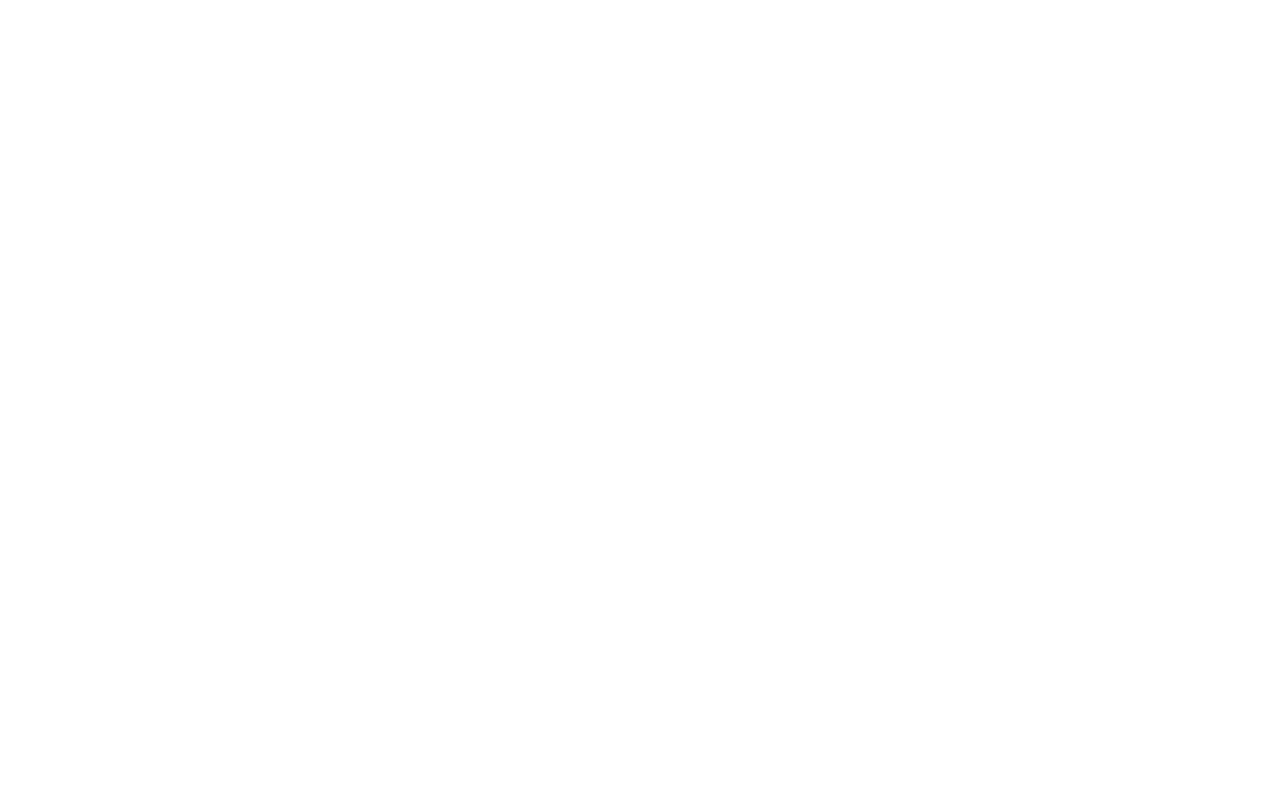
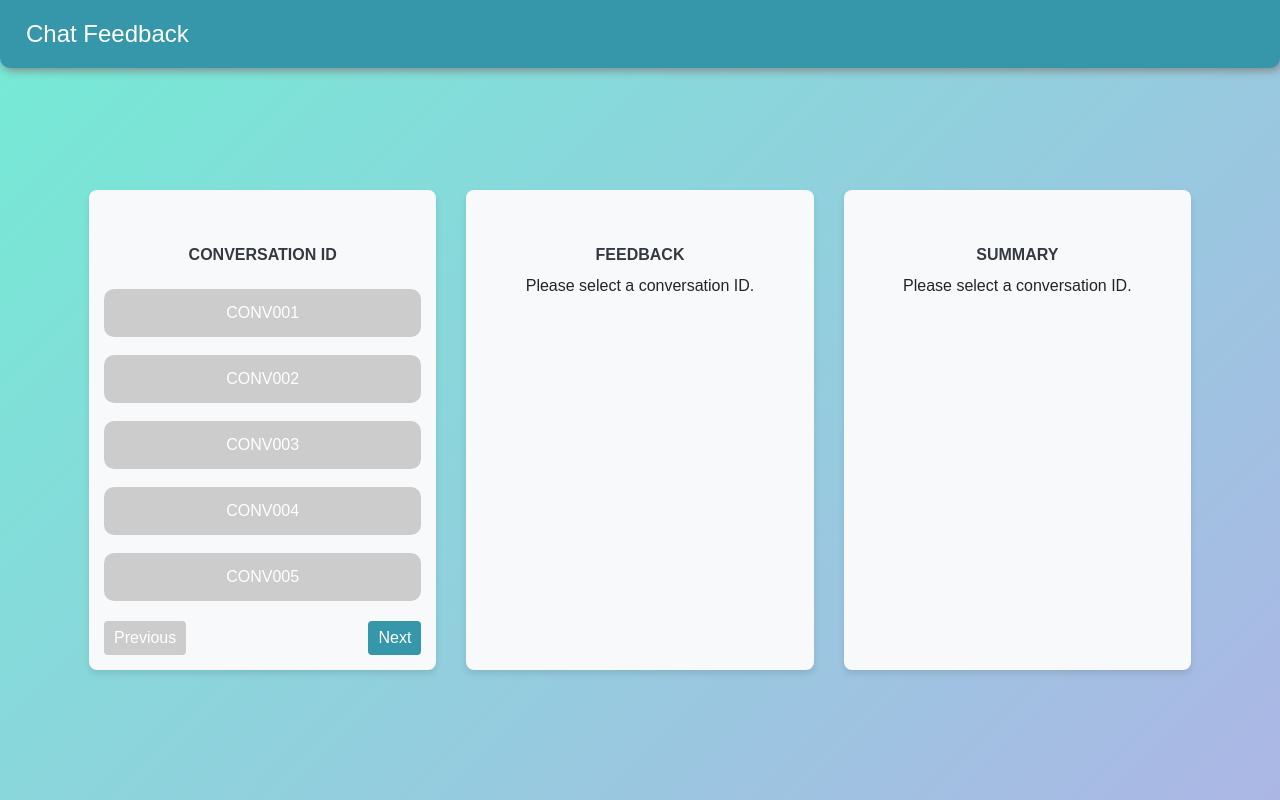
Before and after one commit to MT-GC-Open-Soft-2025/OpenSoft-VibemeterApp, a React (Create React App) app: page /feedback in a window 1280 px wide. Before the commit this address had no page. Built offline with nearby package versions, Linux system fonts and the light colour scheme; the HTML template or start-up script is replaced by a standard one.

Commit message:
feedback navbar added

```diff
--- a/src/App.js
+++ b/src/App.js
@@ -4,7 +4,7 @@
 import AdminPage from './pages/AdminPage/AdminPage';
 import Navbar from './components/navbar';
 
-import Feedback from "./pages/Feedbackpage/Feedbackpage";
+import FeedbackPage from "./pages/Feedbackpage/Feedbackpage";
 
 function App() {
   return (
@@ -15,6 +15,9 @@
           <><Navbar />
           <AdminPage /></>
           } />
+          <Route path="/feedback" element={
+            <FeedbackPage />
+          }/>
       </Routes>
     </Router>
   );
--- /dev/null
+++ b/src/components/Feedbacknavbar.css
@@ -0,0 +1,17 @@
+.navbar {
+    background-color: #56BAED;
+    padding: 1rem;
+
+    border-bottom-right-radius: 10px;
+    border-bottom-left-radius: 10px;
+    box-shadow: 2px 2px 10px gray;
+  }
+
+  .nav-content {
+    display: flex;
+    justify-content: flex-start;
+    align-items: center;
+    max-width: 1200px;
+    margin: 0;
+    padding-left: 10px;
+  }
--- a/src/components/navbar.css
+++ b/src/components/navbar.css
@@ -1,5 +1,6 @@
 .navbar {
   background-color: #56BAED;
+
   padding: 1rem;
   border-bottom-right-radius: 10px;
   border-bottom-left-radius: 10px;
--- a/src/pages/Feedbackpage/Feedbackpage.css
+++ b/src/pages/Feedbackpage/Feedbackpage.css
@@ -1,7 +1,7 @@
-/*css for the feedback page*/
 /* Feedback Wrapper */
 .feedback-wrapper {
   display: flex;
+  flex-direction: column;
   justify-content: center;
   align-items: center;
   background: linear-gradient(135deg, #74ebd5, #acb6e5);
@@ -9,6 +9,28 @@
   width: 100%;
   font-family: 'Arial', sans-serif;
   margin: 0;
+}
+
+/* Navbar at the top of the page */
+.navbar {
+  background-color: #3697aa;
+  padding: 1rem;
+  width: 100%;
+  position: fixed;
+  top: 0;
+  left: 0;
+  border-bottom-right-radius: 10px;
+  border-bottom-left-radius: 10px;
+  box-shadow: 2px 2px 10px gray;
+  z-index: 1000;
+}
+
+.nav-content {
+  display: flex;
+  justify-content: center;
+  align-items: center;
+  font-size: 1.5rem;
+  color: white;
 }
 
 /* Feedback Container */
@@ -19,7 +41,7 @@
   gap: 20px;
   width: 90%;
   max-width: 1200px;
-  padding: 20px;
+  padding: 80px 20px 20px; /* Adjusted padding for navbar space */
 }
 
 /* Feedback Section */
@@ -63,7 +85,6 @@
   text-align: center;
 }
 
-/* Selected Bubble (Dark Color but Same Size) */
 .bubble.selected {
   background-color: #555555;
   color: #ffffff;
@@ -74,21 +95,23 @@
   margin-top: 15px;
   display: flex;
   justify-content: space-between;
-  width: 100%; /* Full width to push buttons to corners */
+  width: 100%;
 }
 
 .page-btn {
-  padding: 5px 10px; /* Reduced button size */
-  background-color: #149c3b;
+  padding: 5px 10px;
+  background-color: #3697aa;
   color: white;
   border: none;
   border-radius: 4px;
   cursor: pointer;
   transition: background-color 0.3s;
-  min-width: 50px; /* Reduced width */
+  min-width: 50px;
 }
 
-
+.page-btn:hover {
+  background-color: #3697aa;
+}
 
 .page-btn:disabled {
   background-color: #cccccc;
--- a/src/pages/Feedbackpage/Feedbackpage.jsx
+++ b/src/pages/Feedbackpage/Feedbackpage.jsx
@@ -1,27 +1,27 @@
-import React, { useState } from "react";
-import "./Feedbackpage.css";
+import React, { useState } from 'react';
+import './Feedbackpage.css';
 
-const Feedback = () => {
+const FeedbackPage = () => {
   // Array of conversation IDs and corresponding feedback and summary messages
   const conversations = [
-    { id: "CONV001", feedback: "Great assistance provided.", summary: "Helped with account setup." },
-    { id: "CONV002", feedback: "Quick response time.", summary: "Resolved payment issue promptly." },
-    { id: "CONV003", feedback: "Very helpful and polite.", summary: "Guided through profile update." },
-    { id: "CONV004", feedback: "Accurate solutions.", summary: "Solved technical glitch." },
-    { id: "CONV005", feedback: "Professional and patient.", summary: "Clarified subscription plans." },
-    { id: "CONV006", feedback: "Friendly interaction.", summary: "Assisted with feedback submission." },
-    { id: "CONV007", feedback: "Helpful guidance.", summary: "Explained account recovery steps." },
-    { id: "CONV008", feedback: "Fast and efficient.", summary: "Resolved login issues." },
-    { id: "CONV009", feedback: "Clear instructions.", summary: "Walked through feature usage." },
-    { id: "CONV010", feedback: "Positive experience.", summary: "Resolved billing queries." }
+    { id: 'CONV001', feedback: 'Great assistance provided.', summary: 'Helped with account setup.' },
+    { id: 'CONV002', feedback: 'Quick response time.', summary: 'Resolved payment issue promptly.' },
+    { id: 'CONV003', feedback: 'Very helpful and polite.', summary: 'Guided through profile update.' },
+    { id: 'CONV004', feedback: 'Accurate solutions.', summary: 'Solved technical glitch.' },
+    { id: 'CONV005', feedback: 'Professional and patient.', summary: 'Clarified subscription plans.' },
+    { id: 'CONV006', feedback: 'Friendly interaction.', summary: 'Assisted with feedback submission.' },
+    { id: 'CONV007', feedback: 'Helpful guidance.', summary: 'Explained account recovery steps.' },
+    { id: 'CONV008', feedback: 'Fast and efficient.', summary: 'Resolved login issues.' },
+    { id: 'CONV009', feedback: 'Clear instructions.', summary: 'Walked through feature usage.' },
+    { id: 'CONV010', feedback: 'Positive experience.', summary: 'Resolved billing queries.' }
   ];
 
   // Pagination state
   const messagesPerPage = 5;
   const [currentPage, setCurrentPage] = useState(0);
-  const [selectedFeedback, setSelectedFeedback] = useState("");
-  const [selectedSummary, setSelectedSummary] = useState("");
-  const [selectedIndex, setSelectedIndex] = useState(null);//helps in applying the css of selected conversation
+  const [selectedFeedback, setSelectedFeedback] = useState('Please select a conversation ID.');
+  const [selectedSummary, setSelectedSummary] = useState('Please select a conversation ID.');
+  const [selectedIndex, setSelectedIndex] = useState(null);
 
   // Pagination controls
   const totalPages = Math.ceil(conversations.length / messagesPerPage);
@@ -39,23 +39,27 @@
     setSelectedIndex(index);
   };
 
-  // Slice conversations based on the current page to display only five bubbles
+  // Slice conversations based on the current page
   const currentConversations = conversations.slice(
     currentPage * messagesPerPage,
     (currentPage + 1) * messagesPerPage
   );
 
   return (
-    <div className="feedback-wrapper">
-      <div className="feedback-container">
-        {/* Section 1: Conversation ID */}
-        <div className="feedback-section">
+    <div className='feedback-wrapper'>
+      {/* Navbar integrated into the feedback wrapper */}
+      <nav className='navbar'>
+        <div className='nav-content'>Chat Feedback</div>
+      </nav>
+
+      <div className='feedback-container'>
+        <div className='feedback-section'>
           <h2>Conversation ID</h2>
-          <div className="conversation">
+          <div className='conversation'>
             {currentConversations.map((conv, index) => (
               <div
                 key={conv.id}
-                className={`bubble ${selectedIndex === index + currentPage * messagesPerPage ? "selected" : ""}`}
+                className={`bubble ${selectedIndex === index + currentPage * messagesPerPage ? 'selected' : ''}`}
                 onClick={() => handleConversationClick(conv.feedback, conv.summary, index + currentPage * messagesPerPage)}
               >
                 {conv.id}
@@ -63,31 +67,25 @@
             ))}
           </div>
           {conversations.length > messagesPerPage && (
-            <div className="pagination">
-              <button onClick={handlePrevious} disabled={currentPage === 0} className="page-btn">
-                Previous
-              </button>
-              <button onClick={handleNext} disabled={currentPage === totalPages - 1} className="page-btn">
-                Next
-              </button>
+            <div className='pagination'>
+              <button onClick={handlePrevious} disabled={currentPage === 0} className='page-btn'>Previous</button>
+              <button onClick={handleNext} disabled={currentPage === totalPages - 1} className='page-btn'>Next</button>
             </div>
           )}
         </div>
 
-        {/* Section 2: Feedback */}
-        <div className="feedback-section">
+        <div className='feedback-section'>
           <h2>Feedback</h2>
-          <p>{selectedFeedback || "Click on a conversation ID to view feedback."}</p>
+          <p>{selectedFeedback}</p>
         </div>
 
-        {/* Section 3: Summary */}
-        <div className="feedback-section">
+        <div className='feedback-section'>
           <h2>Summary</h2>
-          <p>{selectedSummary || "Click on a conversation ID to view summary."}</p>
+          <p>{selectedSummary}</p>
         </div>
       </div>
     </div>
   );
 };
 
-export default Feedback;
+export default FeedbackPage;
```
Also changed, not shown: src/components/Feedbacknavbar.jsx (added, +14 -0 lines).
